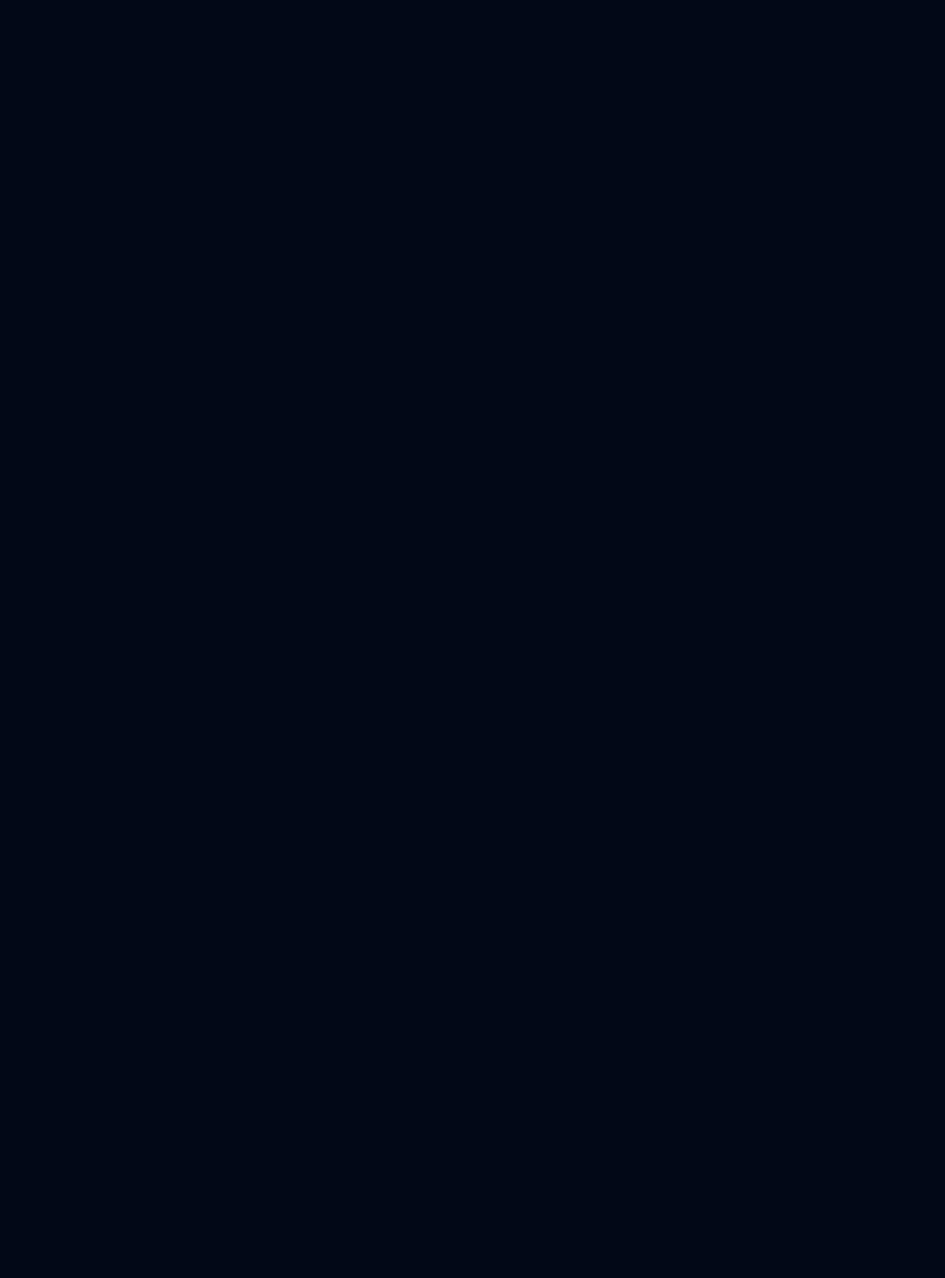
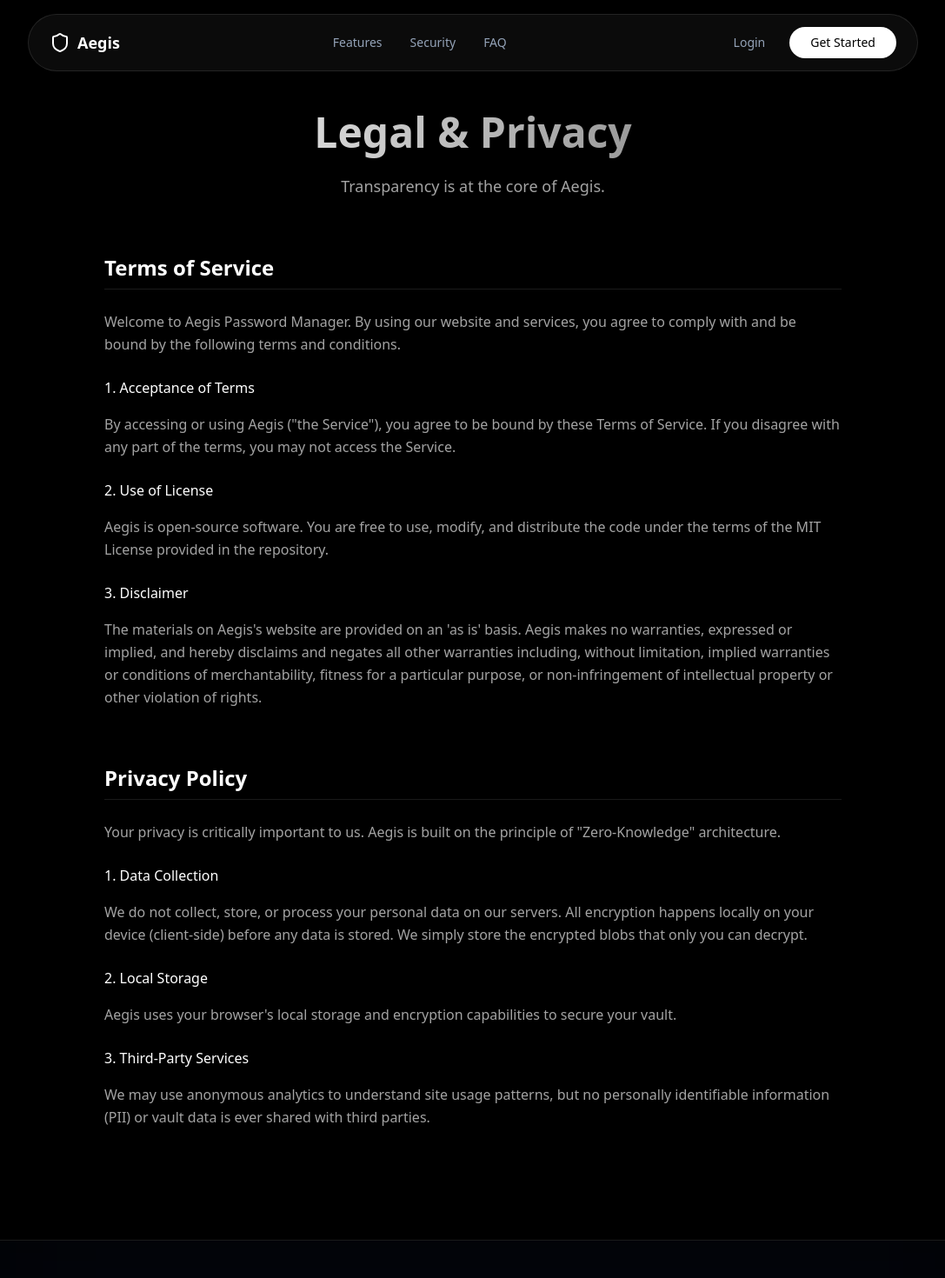
Before and after one commit to sam-sampreeth/aegis-password-manager, a React (Vite) app: page /terms in a window 1280 px wide. Before the commit this address had no page. Shown: the top 1470 px of the page at 87% size, without its empty margins (96-1183 px from the left). Before the commit the page ends 800 px from the top, so only its background shows below. Built offline with nearby package versions, Linux system fonts and the light colour scheme.

Commit message:
Added a terms and privacy page.

```diff
--- a/src/App.tsx
+++ b/src/App.tsx
@@ -3,6 +3,7 @@ import AppLayout from "./layouts/AppLayout"
 import LandingPage from "./pages/LandingPage"
 import AuthPage from "./pages/AuthPage"
 import VaultPage from "./pages/VaultPage"
+import TermsPage from "./pages/TermsPage"
 
 function App() {
   return (
@@ -11,6 +12,7 @@ function App() {
         <Route element={<AppLayout />}>
           <Route path="/" element={<LandingPage />} />
           <Route path="/auth" element={<AuthPage />} />
+          <Route path="/terms" element={<TermsPage />} />
           <Route path="/vault" element={<VaultPage />} />
         </Route>
       </Routes>
--- a/src/components/Footer.tsx
+++ b/src/components/Footer.tsx
@@ -56,10 +56,10 @@ export default function Footer() {
                                 <a href="https://github.com/sampreeth/aegis-password-manager" target="_blank" rel="noopener noreferrer" className="text-neutral-400 hover:text-blue-400 text-sm transition-colors">Source Code</a>
                             </li>
                             <li>
-                                <a href="#" className="text-neutral-400 hover:text-blue-400 text-sm transition-colors">Documentation</a>
+                                <a href="https://github.com/sam-sampreeth/aegis-password-manager/blob/main/README.md" className="text-neutral-400 hover:text-blue-400 text-sm transition-colors">Documentation</a>
                             </li>
                             <li>
-                                <a href="#" className="text-neutral-400 hover:text-blue-400 text-sm transition-colors">Privacy Policy</a>
+                                <Link to="/terms" className="text-neutral-400 hover:text-blue-400 text-sm transition-colors">Privacy Policy</Link>
                             </li>
                         </ul>
                     </div>
--- a/src/pages/AuthPage.tsx
+++ b/src/pages/AuthPage.tsx
@@ -8,7 +8,7 @@ import { Github } from "lucide-react"
 import Tooltip from "@mui/material/Tooltip"
 import { Meteors } from "@/components/ui/meteors"
 
-import { useLocation } from "react-router-dom"
+import { useLocation, Link } from "react-router-dom"
 
 export default function AuthPage() {
     const location = useLocation()
@@ -138,19 +138,19 @@ export default function AuthPage() {
 
                     <p className="px-8 text-center text-sm text-muted-foreground">
                         By clicking continue, you agree to our{" "}
-                        <a
-                            href="/terms"
+                        <Link
+                            to="/terms"
                             className="underline underline-offset-4 hover:text-primary"
                         >
                             Terms of Service
-                        </a>{" "}
+                        </Link>{" "}
                         and{" "}
-                        <a
-                            href="/privacy"
+                        <Link
+                            to="/terms#privacy"
                             className="underline underline-offset-4 hover:text-primary"
                         >
                             Privacy Policy
-                        </a>
+                        </Link>
                         .
                     </p>
                 </div>
--- /dev/null
+++ b/src/pages/TermsPage.tsx
@@ -0,0 +1,82 @@
+import Navbar from "@/components/Navbar";
+import Footer from "@/components/Footer";
+import { useEffect } from "react";
+import { useLocation } from "react-router-dom";
+
+export default function TermsPage() {
+    const { pathname } = useLocation();
+
+    useEffect(() => {
+        window.scrollTo(0, 0);
+    }, [pathname]);
+
+    return (
+        <div className="min-h-screen bg-black text-white selection:bg-blue-500/30">
+            <Navbar />
+
+            <div className="container mx-auto px-6 py-32 max-w-4xl">
+                <div className="space-y-16">
+                    {/* Header */}
+                    <div className="text-center space-y-4">
+                        <h1 className="text-4xl md:text-5xl font-bold bg-clip-text text-transparent bg-gradient-to-r from-white to-neutral-500 pb-2">
+                            Legal & Privacy
+                        </h1>
+                        <p className="text-neutral-400 text-lg">
+                            Transparency is at the core of Aegis.
+                        </p>
+                    </div>
+
+                    {/* Terms of Service */}
+                    <section id="terms" className="space-y-6 scroll-mt-24">
+                        <h2 className="text-2xl font-semibold text-white border-b border-white/10 pb-2">
+                            Terms of Service
+                        </h2>
+                        <div className="space-y-4 text-neutral-400 leading-relaxed">
+                            <p>
+                                Welcome to Aegis Password Manager. By using our website and services, you agree to comply with and be bound by the following terms and conditions.
+                            </p>
+                            <h3 className="text-white font-medium pt-2">1. Acceptance of Terms</h3>
+                            <p>
+                                By accessing or using Aegis ("the Service"), you agree to be bound by these Terms of Service. If you disagree with any part of the terms, you may not access the Service.
+                            </p>
+                            <h3 className="text-white font-medium pt-2">2. Use of License</h3>
+                            <p>
+                                Aegis is open-source software. You are free to use, modify, and distribute the code under the terms of the MIT License provided in the repository.
+                            </p>
+                            <h3 className="text-white font-medium pt-2">3. Disclaimer</h3>
+                            <p>
+                                The materials on Aegis's website are provided on an 'as is' basis. Aegis makes no warranties, expressed or implied, and hereby disclaims and negates all other warranties including, without limitation, implied warranties or conditions of merchantability, fitness for a particular purpose, or non-infringement of intellectual property or other violation of rights.
+                            </p>
+                        </div>
+                    </section>
+
+                    {/* Privacy Policy */}
+                    <section id="privacy" className="space-y-6 scroll-mt-24">
+                        <h2 className="text-2xl font-semibold text-white border-b border-white/10 pb-2">
+                            Privacy Policy
+                        </h2>
+                        <div className="space-y-4 text-neutral-400 leading-relaxed">
+                            <p>
+                                Your privacy is critically important to us. Aegis is built on the principle of "Zero-Knowledge" architecture.
+                            </p>
+                            <h3 className="text-white font-medium pt-2">1. Data Collection</h3>
+                            <p>
+                                We do not collect, store, or process your personal data on our servers. All encryption happens locally on your device (client-side) before any data is stored. We simply store the encrypted blobs that only you can decrypt.
+                            </p>
+                            <h3 className="text-white font-medium pt-2">2. Local Storage</h3>
+                            <p>
+                                Aegis uses your browser's local storage and encryption capabilities to secure your vault.
+                            </p>
+                            <h3 className="text-white font-medium pt-2">3. Third-Party Services</h3>
+                            <p>
+                                We may use anonymous analytics to understand site usage patterns, but no personally identifiable information (PII) or vault data is ever shared with third parties.
+                            </p>
+                        </div>
+                    </section>
+                </div>
+            </div>
+
+            <Footer />
+        </div>
+    );
+}
```
Also changed, not shown: index.html (indentation only).
